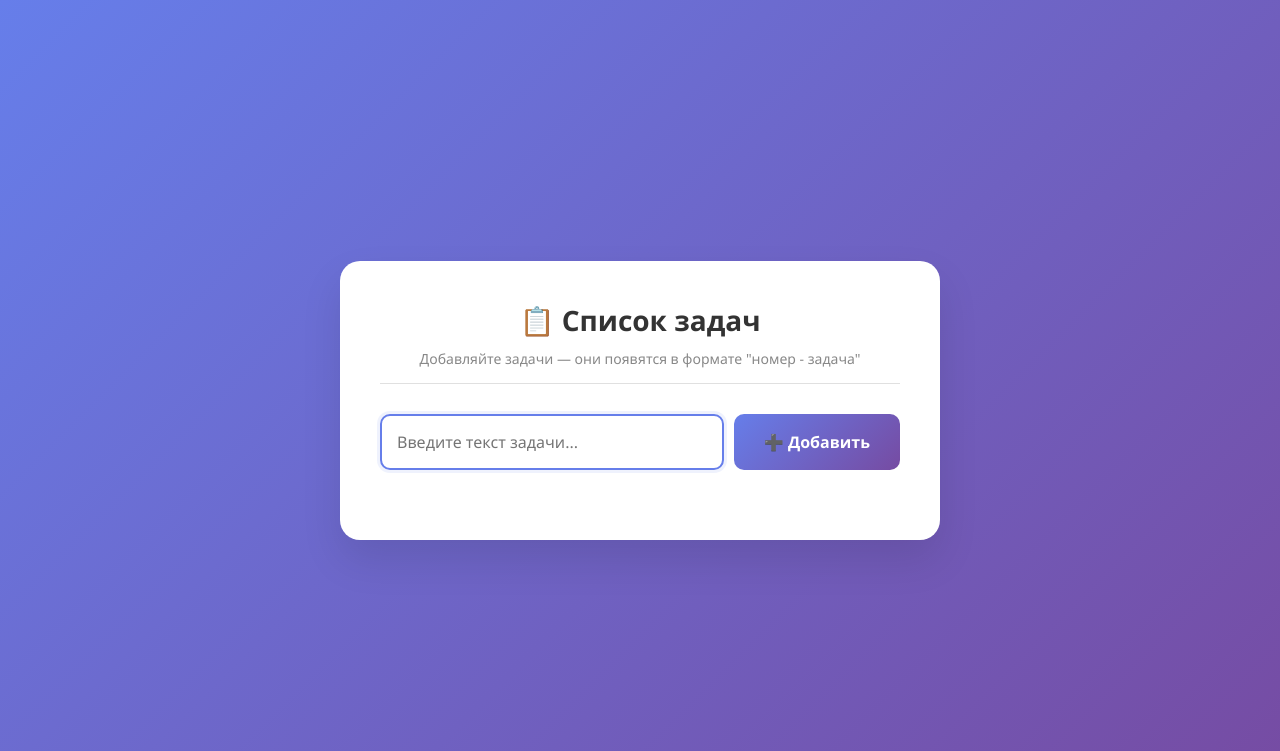
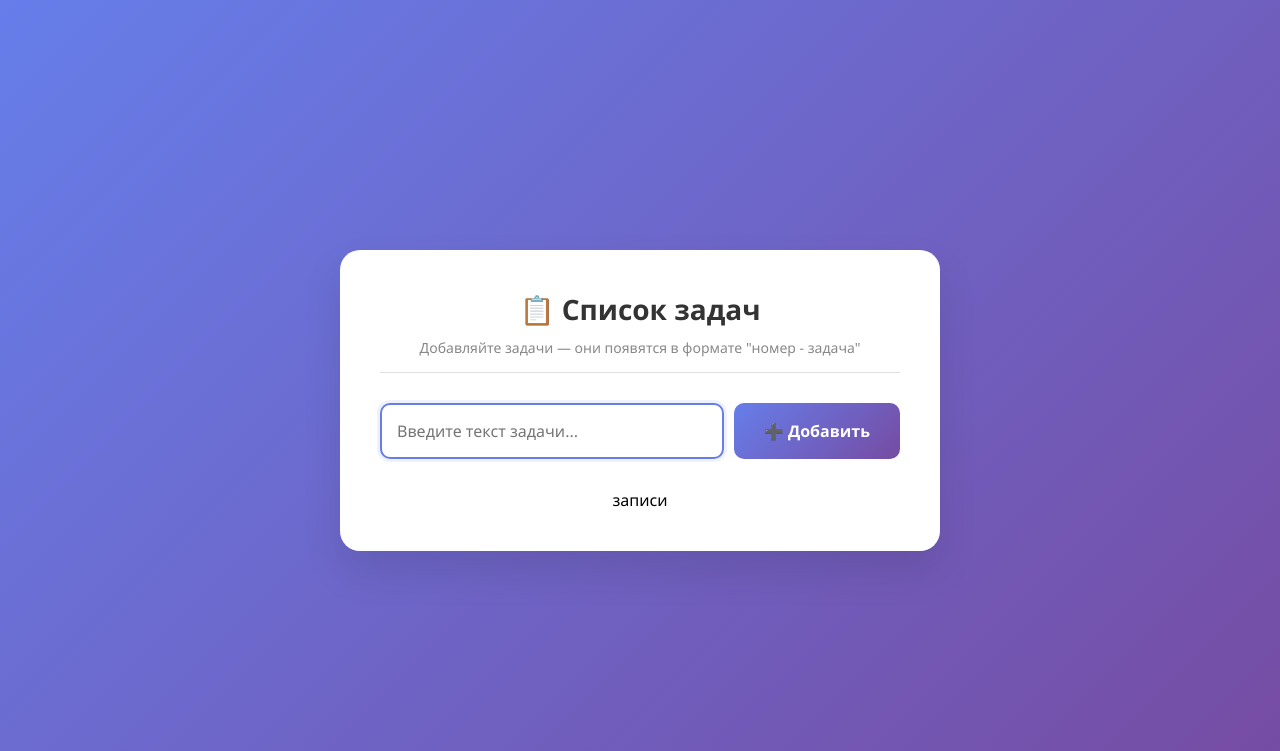
Before and after one commit to gaponovaekaterina599-oss/final_progect, a Flask app: page / in a window 1280 px wide. Shown: the top 751 px of the page. Run offline with Flask 3, Linux system fonts and the light colour scheme.

Commit message:
for Pavil

```diff
--- a/templates/index.html
+++ b/templates/index.html
@@ -18,5 +18,8 @@
         </form>
 
 
+       <a to_do="https://to_do">записи</a>
+
+
 </body>
 </html>
```
Also changed, not shown: static/style.css (line endings or trailing spaces).
